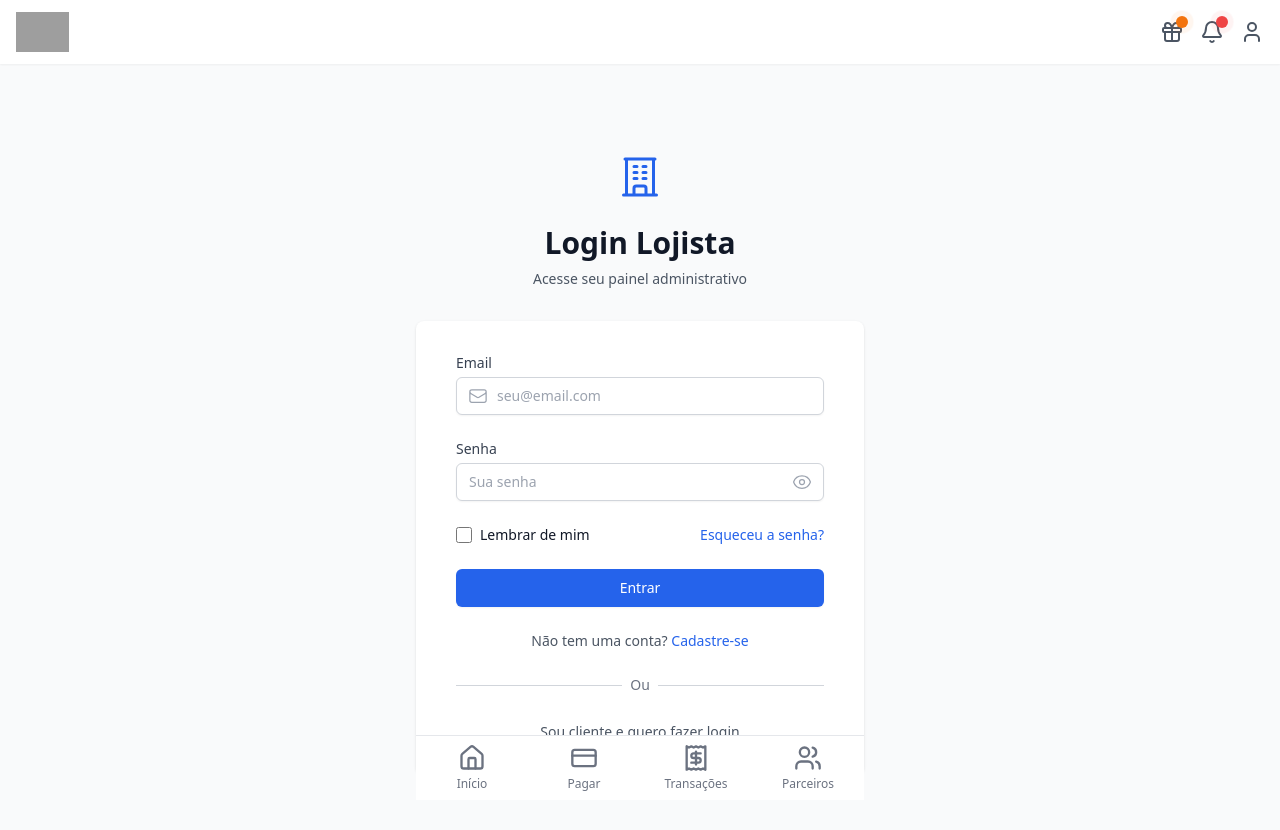
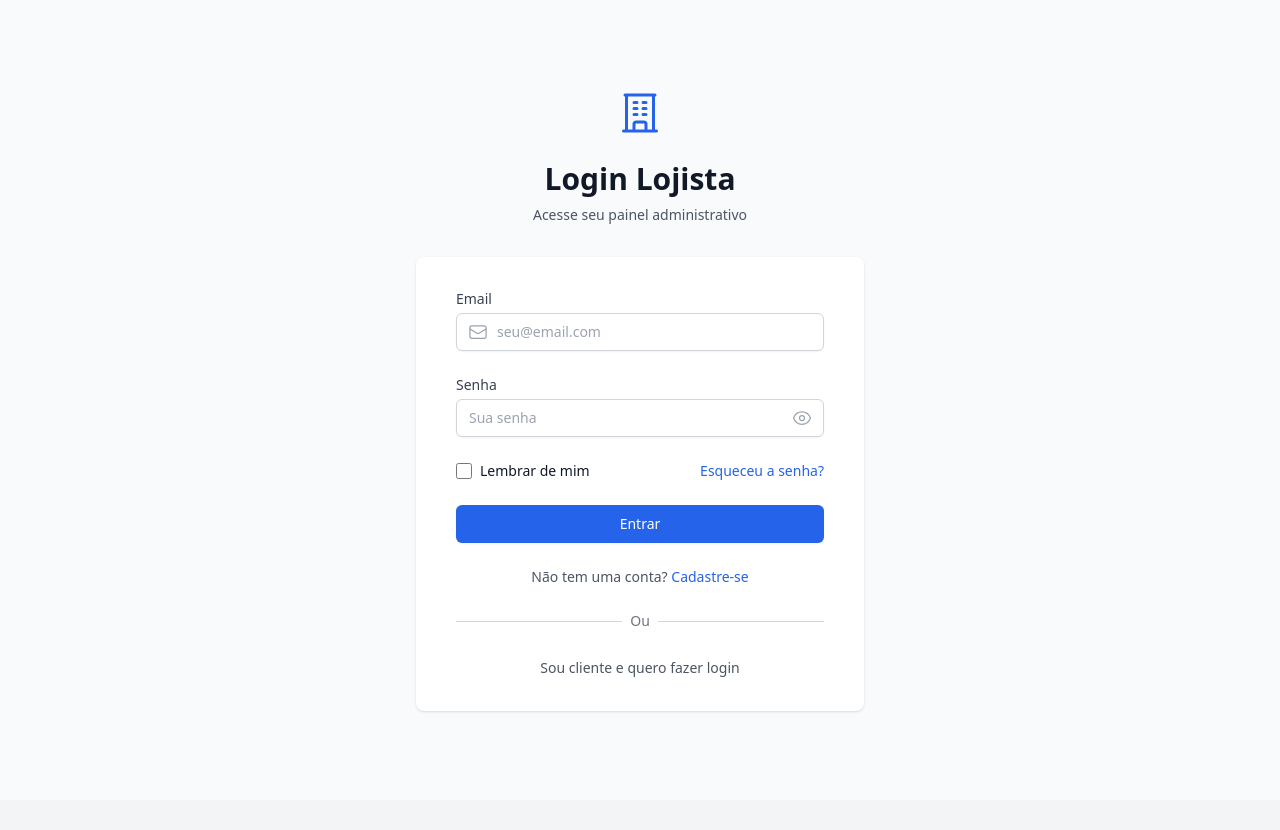
Before and after one commit to caiosa22/nexprev, a React (Vite) app: page /merchant/login in a window 1280 px wide. Shown: the top 830 px of the page. After the commit the page ends 800 px from the top, so only its background shows below. Built offline with nearby package versions, Linux system fonts and the light colour scheme; sample sign-in values are in the browser's storage; grey boxes are pictures that could not be loaded.

Commit message:
Fix: Remover Header e BottomNav do painel do lojista - exibir apenas nas rotas do cliente

```diff
--- a/App.tsx
+++ b/App.tsx
@@ -1,6 +1,6 @@
 
 import React from 'react';
-import { BrowserRouter as Router, Routes, Route, Navigate } from 'react-router-dom';
+import { BrowserRouter as Router, Routes, Route, Navigate, useLocation } from 'react-router-dom';
 import { AuthProvider, useAuth } from './contexts/AuthContext';
 import { MerchantAuthProvider, useMerchantAuth } from './contexts/MerchantAuthContext';
 import { Header } from './components/Header';
@@ -58,11 +58,18 @@ const MerchantProtectedRoute: React.FC<{ children: React.ReactNode }> = ({ child
 const AppContent: React.FC = () => {
   const { isAuthenticated } = useAuth();
   const { isAuthenticated: isMerchantAuthenticated } = useMerchantAuth();
+  const location = useLocation();
+
+  // Verificar se a rota atual é do lojista
+  const isMerchantRoute = location.pathname.startsWith('/merchant');
+
+  // Só exibir Header e BottomNav se for cliente autenticado e NÃO for rota do lojista
+  const showCustomerUI = isAuthenticated && !isMerchantRoute;
 
   return (
     <div className="w-full bg-white font-sans min-h-screen">
-      {isAuthenticated && <Header />}
-      <div className={`min-h-screen ${isAuthenticated ? 'pb-24' : ''}`}>
+      {showCustomerUI && <Header />}
+      <div className={`min-h-screen ${showCustomerUI ? 'pb-24' : ''}`}>
         <Routes>
           {/* Customer Routes */}
           <Route path="/login" element={<LoginPage />} />
@@ -148,7 +155,7 @@ const AppContent: React.FC = () => {
           } />
         </Routes>
       </div>
-      {isAuthenticated && <BottomNav />}
+      {showCustomerUI && <BottomNav />}
     </div>
   );
 };
```
